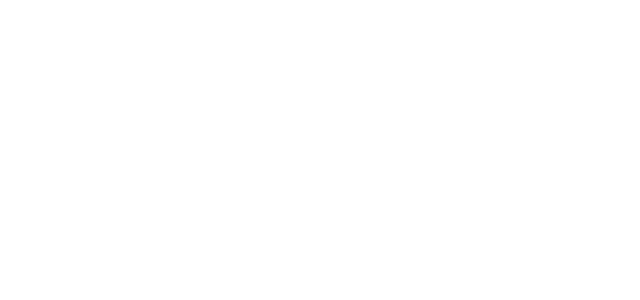
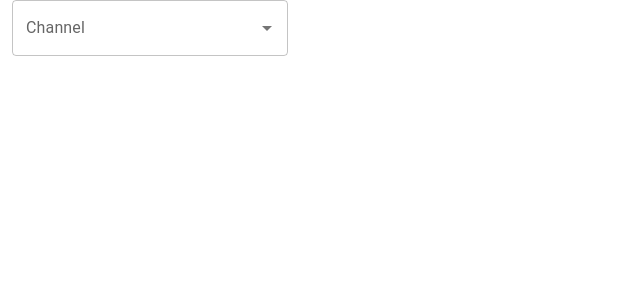
Before and after one commit to sambasile10/twitchlogger2, a React (Create React App) app in the folder frontend/logger-app/: page / in a window 1280 px wide. Shown: the top 300 px of the page, without its empty margins (0-640 px from the left). Built offline with nearby package versions, Linux system fonts and the light colour scheme.

Commit message:
Channel dropdown

```diff
--- a/frontend/logger-app/package.json
+++ b/frontend/logger-app/package.json
@@ -3,6 +3,10 @@
   "version": "0.1.0",
   "private": true,
   "dependencies": {
+    "@emotion/react": "^11.7.1",
+    "@emotion/styled": "^11.6.0",
+    "@mui/material": "^5.2.5",
+    "@mui/types": "^7.1.0",
     "@testing-library/jest-dom": "^5.16.1",
     "@testing-library/react": "^12.1.2",
     "@testing-library/user-event": "^13.5.0",
@@ -10,6 +14,7 @@
     "@types/node": "^16.11.15",
     "@types/react": "^17.0.37",
     "@types/react-dom": "^17.0.11",
+    "bootstrap": "^5.1.3",
     "react": "^17.0.2",
     "react-bootstrap": "^2.0.4",
     "react-dom": "^17.0.2",
--- a/frontend/logger-app/src/App.tsx
+++ b/frontend/logger-app/src/App.tsx
@@ -1,14 +1,20 @@
 import React from 'react';
-import { Container } from 'react-bootstrap';
+import { Col, Container, Row } from 'react-bootstrap';
 import './App.css';
+import Header from './components/Header';
 
 class App extends React.Component<{}, {}> {
 
+    constructor(props: any) {
+        super(props);
+    }
 
     render() {
         return (
           <Container fluid>
-
+            <Row className="search-row">
+              <Header channels={['sodapoppin','nyanners']} />
+            </Row>
           </Container>
         );
     }
--- /dev/null
+++ b/frontend/logger-app/src/components/Header.tsx
@@ -0,0 +1,37 @@
+import React, { Fragment } from 'react';
+import { Autocomplete, TextField } from '@mui/material';
+
+type HeaderProps = {
+    channels: string[] // List of channel options
+};
+
+type HeaderState = {
+    selectedChannel: string // Currently selected channel
+};
+
+class Header extends React.Component<HeaderProps, {}> {
+
+    constructor(props: any) {
+        super(props);
+    }
+
+    onChangeChannel = (selected: any) => {
+        this.setState({ selectedChannel: selected });
+    }
+
+    render() {
+        return(
+            <Fragment>
+                <Autocomplete
+                    disablePortal
+                    id="channel-combo-box"
+                    options={this.props.channels}
+                    sx={{ width: 300 }}
+                    renderInput={(params) => <TextField {... params} label="Channel" />}
+                />
+            </Fragment>
+        )
+    }
+}
+
+export default Header;
--- a/frontend/logger-app/src/index.tsx
+++ b/frontend/logger-app/src/index.tsx
@@ -1,6 +1,8 @@
 import React from 'react';
 import ReactDOM from 'react-dom';
 import './index.css';
+import 'bootstrap/dist/css/bootstrap.min.css';
+
 import App from './App';
 
 ReactDOM.render(
--- a/frontend/logger-app/tsconfig.json
+++ b/frontend/logger-app/tsconfig.json
@@ -17,6 +17,9 @@
     "moduleResolution": "node",
     "resolveJsonModule": true,
     "isolatedModules": true,
+    "noImplicitAny": true,
+    "noImplicitThis": true,
+    "strictNullChecks": true,
     "noEmit": true,
     "jsx": "react-jsx"
   },
```
